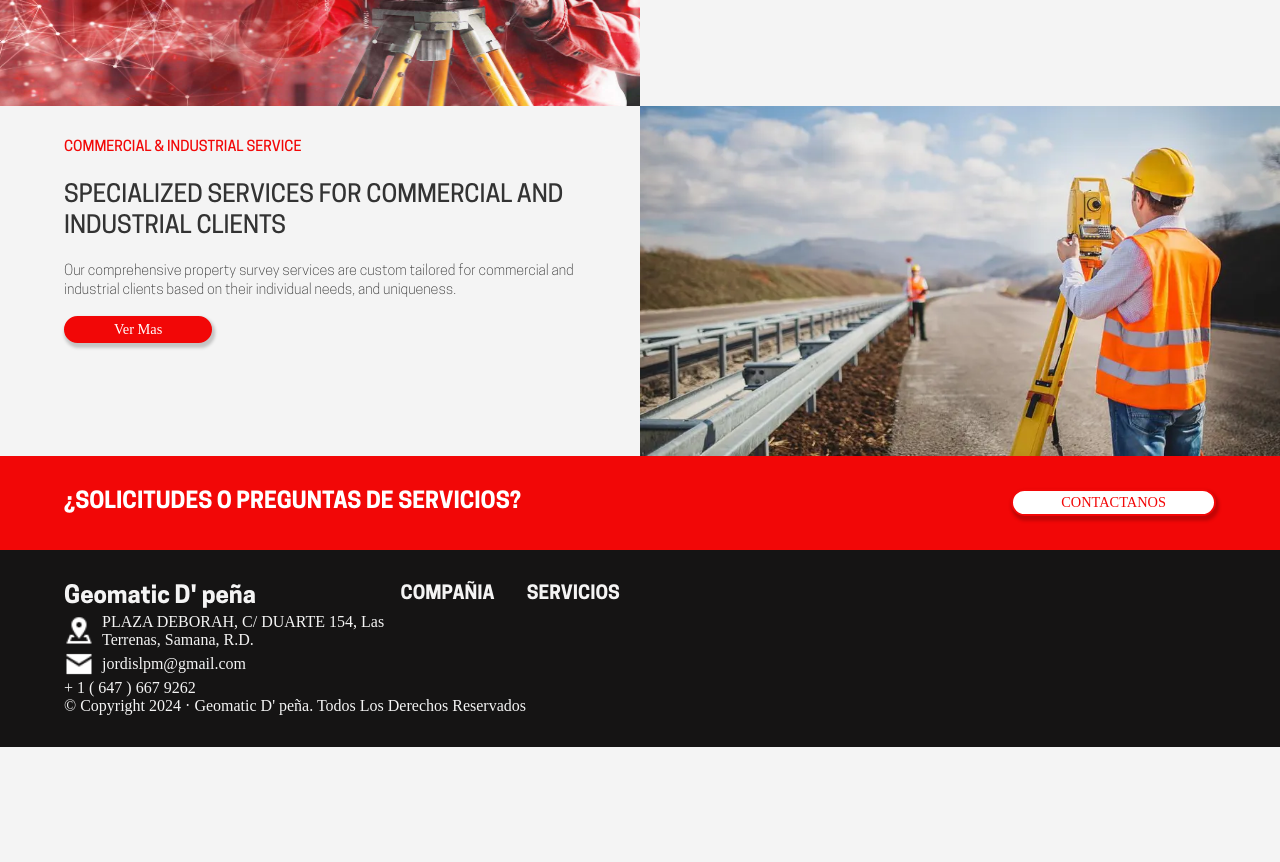
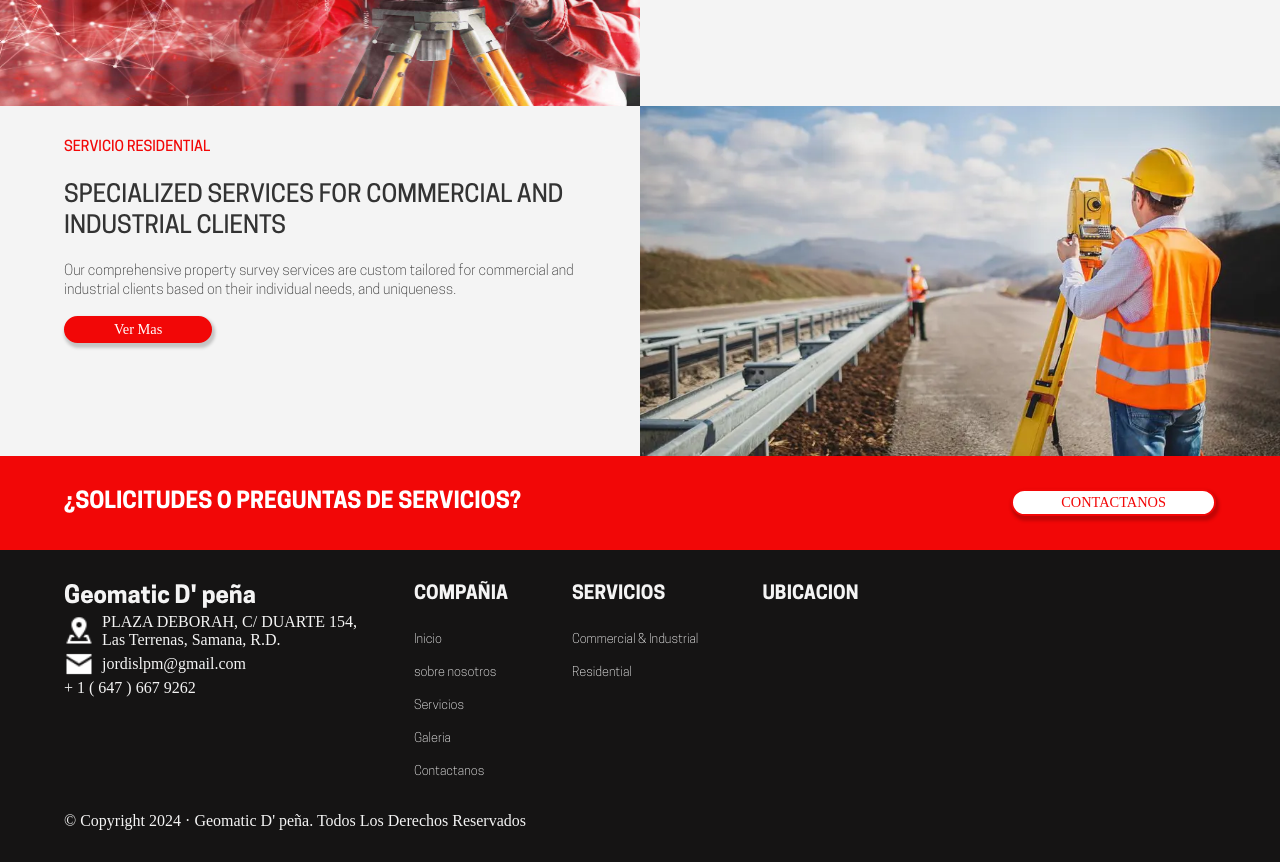
Before and after one commit to jordislpm/geomatic-d-pena, a Next.js app: page / in a window 1280 px wide. Shown: the part 1560-2422 px from the top of the page. Before the commit the page ends 2307 px from the top, so only its background shows below. Built offline with nearby package versions, Linux system fonts and the light colour scheme; a web font is replaced by a local one.

Commit message:
feat: working in footer

```diff
--- a/components/Home/HomeServices/HomeServices.tsx
+++ b/components/Home/HomeServices/HomeServices.tsx
@@ -1,9 +1,10 @@
 import React from 'react'
 import styles from "./HomeServices.module.css"
 import { HomeServicesProps } from '@/types'
-import { homeServicesData } from '@/constants/home'
 import Image from 'next/image'
 import ButtonPrincipal from '@/components/share/ButtonPrincipal/ButtonPrincipal'
+import { servicesData } from '@/constants/services'
+
 
 
 
@@ -13,7 +14,7 @@ function HomeServices() {
             <div className={styles.body__title}>
                 <h2>NUESTROS SERVICIOS</h2>
             </div>
-            {homeServicesData.map((service, index) => (
+            {servicesData.map((service, index) => (
                 <div key={service.title}
                     className={`${index % 2 === 0 ? styles.service : styles.serviceReverse}`}>
                     <Image
@@ -24,7 +25,7 @@ function HomeServices() {
                         height={350}
                     />
                     <div className={styles.service__content}>
-                        <h4>{service.subtle}</h4>
+                        <h4>SERVICIO {service.subTitle.toUpperCase()} </h4>
                         <h2>{service.title}</h2>
                         <p>{service.description}</p>
                         <ButtonPrincipal />
--- a/components/layout/Footer/Footer.module.css
+++ b/components/layout/Footer/Footer.module.css
@@ -9,6 +9,9 @@
 
 .content{
     display: flex;
+    width:100%;
+    margin-bottom:2rem;
+    gap:2rem;
 }
 
 
@@ -23,9 +26,46 @@ height: auto;
 .info__options{
 display:flex;
 width:100%;
-gap:2rem;
+gap:4rem;
+}
 
+.info__option h3{
+margin-bottom: 1.5rem;
+    }
+
+.footer__nav{
+display: flex;
+flex-direction: column;
+align-items: start;
+gap:1rem;
 }
+
+.link {
+    text-align: center;
+    text-decoration: none;
+    font-size: 0.8rem;
+    position: relative;
+    font-weight: 200;
+    color:var(--gray-light);
+    transition: padding 0.2s ease;
+  }
+
+  .active::after {
+    content: '';
+    position: absolute;
+    left: 0;
+    bottom: 0;
+    width: 0;
+    height: 0.1rem;
+    background-color: var(--red-primary);
+    transition: width 0.3s;
+  }
+
+  .active:hover::after {
+    width: 100%;
+  }
+
+
 
 @media screen and (max-width: 768px) {
     .content{
--- a/components/layout/Footer/Footer.tsx
+++ b/components/layout/Footer/Footer.tsx
@@ -1,9 +1,17 @@
+"use client"
 import React from 'react'
 import styles from "./Footer.module.css"
 import Image from 'next/image'
 import { contacts_data } from '@/constants/contacts'
+import { routes } from '@/constants'
+import Link from 'next/link'
+import { servicesData } from '@/constants/services'
+import { usePathname } from 'next/navigation'
+
+
 
 function Footer() {
+  const path = usePathname();
   return (
     <footer className={styles.footer}>
       <div className={styles.content}>
@@ -27,17 +35,39 @@ function Footer() {
               {contacts_data.email.info}
             </p>
             <p>
-            + 1 ( 647 ) 667 9262
+              + 1 ( 647 ) 667 9262
             </p>
           </div>
         </div>
         <div className={styles.info__options}>
           <div className={styles.info__option}>
             <h3>COMPAÑIA</h3>
-
+            <ul className={styles.footer__nav}>
+              {routes.map((route) => (
+                <Link
+                  className={`${styles.link} ${route.route !== path ? styles.active : ''}`}
+                  key={route.name}
+                  href={route.route}>
+                  {route.name}
+                </Link>
+              ))}
+            </ul>
           </div>
           <div className={styles.info__option}>
             <h3>SERVICIOS</h3>
+            <ul className={styles.footer__nav}>
+              {servicesData.map((service) => (
+                <Link
+                className={`${styles.link} ${ styles.active}`}
+                  key={service.title}
+                  href={service.link}>
+                  {service.subTitle}
+                </Link>
+              ))}
+            </ul>
+          </div>
+          <div className={styles.info__option}>
+            <h3>UBICACION</h3>
 
           </div>
         </div>
--- a/constants/home.ts
+++ b/constants/services.ts
@@ -1,15 +1,15 @@
 import { subtle } from "crypto";
 
-export const homeServicesData = [
+export const servicesData = [
 {
-    subtle: "COMMERCIAL & INDUSTRIAL SERVICE",
+    subTitle: "Commercial & Industrial",
     title: "SPECIALIZED SERVICES FOR COMMERCIAL",
     description: "Our comprehensive property survey services are custom tailored for commercial and industrial clients based on their individual needs, and uniqueness.",
     link:"https://genesislandsurvey.com/",
     img: "/red-suryeyor.png"
 },
 {
-    subtle: "COMMERCIAL & INDUSTRIAL SERVICE",
+    subTitle: "Residential",
     title: "SPECIALIZED SERVICES FOR COMMERCIAL AND INDUSTRIAL CLIENTS",
     description: "Our comprehensive property survey services are custom tailored for commercial and industrial clients based on their individual needs, and uniqueness.",
     link:"https://genesislandsurvey.com/",
```
